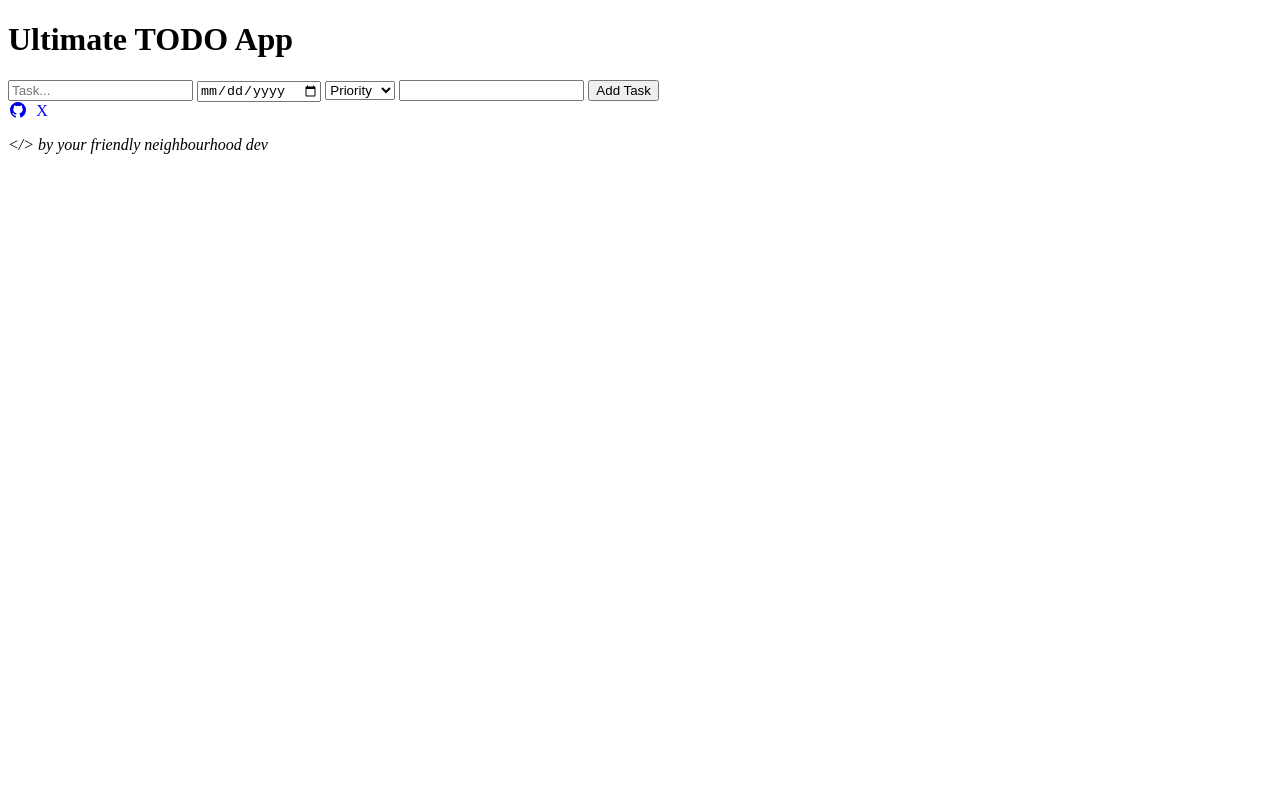
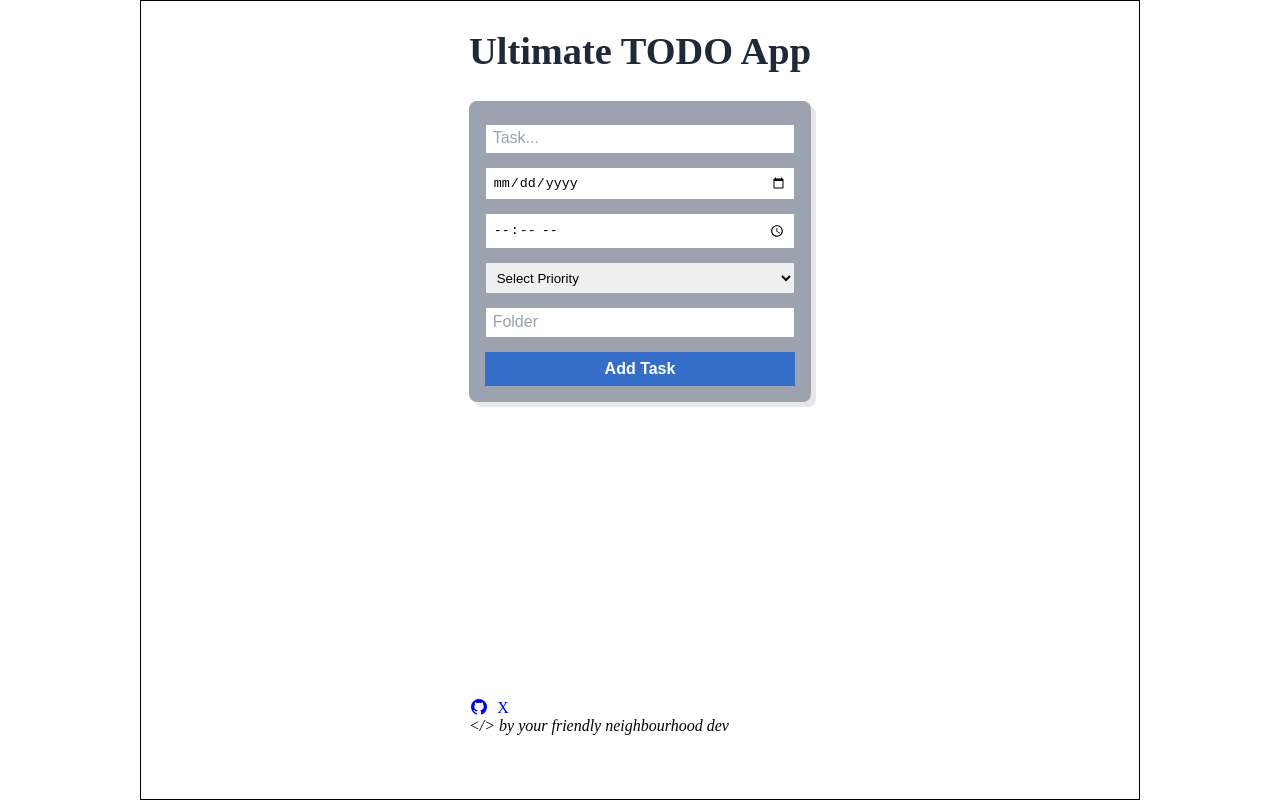
Before and after one commit to thesyntaxdude/todo-top, a website built with webpack: page src/index.html in a window 1280 px wide. Built offline with nearby package versions, Linux system fonts and the light colour scheme.

Commit message:
ui: styled the ui add-task-field

```diff
--- a/src/index.html
+++ b/src/index.html
@@ -19,13 +19,14 @@
       <form action="#" id="add-task">
         <input type="text" id="task-name" placeholder="Task...">
         <input type="date" name="task-due-date" id="task-due-date">
+        <input type="time" name="task-due-time" id="task-due-time">
         <select name="priority-level" id="priority-level">
-          <option value="">Priority</option>
+          <option value="">Select Priority</option>
           <option value="low">Low</option>
           <option value="medium">Medium</option>
           <option value="high">High</option>
         </select>
-        <input type="text" name="folder-name" id="folder-name">
+        <input type="text" name="folder-name" id="folder-name" placeholder="Folder">
         <button id="submit">Add Task</button>
       </form>
     </section>
--- a/src/scripts/app.js
+++ b/src/scripts/app.js
@@ -0,0 +1 @@
+import styles from "../styles/styles.css";
--- a/src/styles/styles.css
+++ b/src/styles/styles.css
@@ -6,6 +6,82 @@
   box-sizing: border-box;
 }
 
+:root {
+  --primary-text-color: #1f2937;
+  --sec-text-color: #9ca3af;
+  --background-color: #f0f0f0;
+  --primary-accent: #346ec9;
+  --sec-accent: #e5e7eb;
+  --completed-color: #80b156;
+  --high-priority: #d6542c;
+  --medium-priority: #061E28;
+  --low-priority: #3c345c;
+}
+
 html {
   height: 100%;
 }
+
+body {
+  margin: auto;
+  border: 1px solid;
+  min-height: 100%;
+  width: 100%;
+  max-width: 1000px;
+  display: grid;
+  grid-template-rows: 100px 1fr 100px;
+  justify-content: center;
+  padding-inline: 1em;
+}
+
+header {
+  font-size: 1.2rem;
+  display: flex;
+  justify-content: center;
+  align-items: center;
+  color: var(--primary-text-color);
+}
+
+main {
+  display: flex;
+  flex-direction: column;
+}
+
+#add-task-field {
+  background-color: var(--sec-text-color);
+  border-radius: 0.5em;
+  box-shadow: 5px 5px var(--sec-accent);
+  padding: 1em;
+}
+
+#add-task {
+  display: flex;
+  flex-direction: column;
+}
+
+#add-task>input,
+#add-task>select {
+  margin-block: 0.5em;
+  padding: 0.5em;
+  border: 1px solid var(--sec-text-color);
+}
+
+#add-task>input::placeholder {
+  font-size: 1rem;
+  color: var(--sec-text-color);
+}
+
+
+#add-task>button {
+  background-color: var(--primary-accent);
+  margin-top: 0.5em;
+  padding: 0.5em 1em;
+  border: none;
+  font-size: 1rem;
+  font-weight: bold;
+  color: #fff;
+}
+
+footer {
+  /* background-color: aqua; */
+}
```
